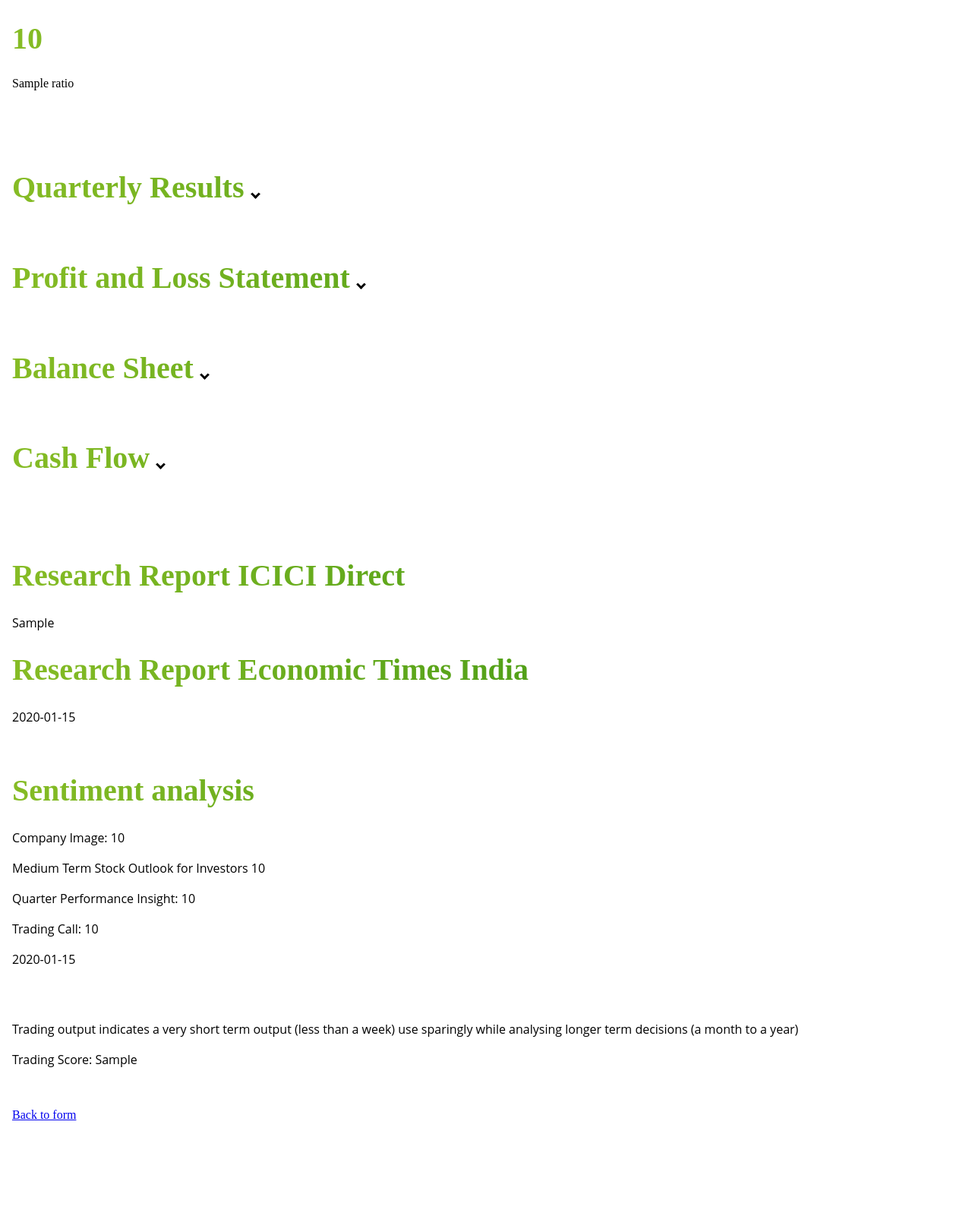
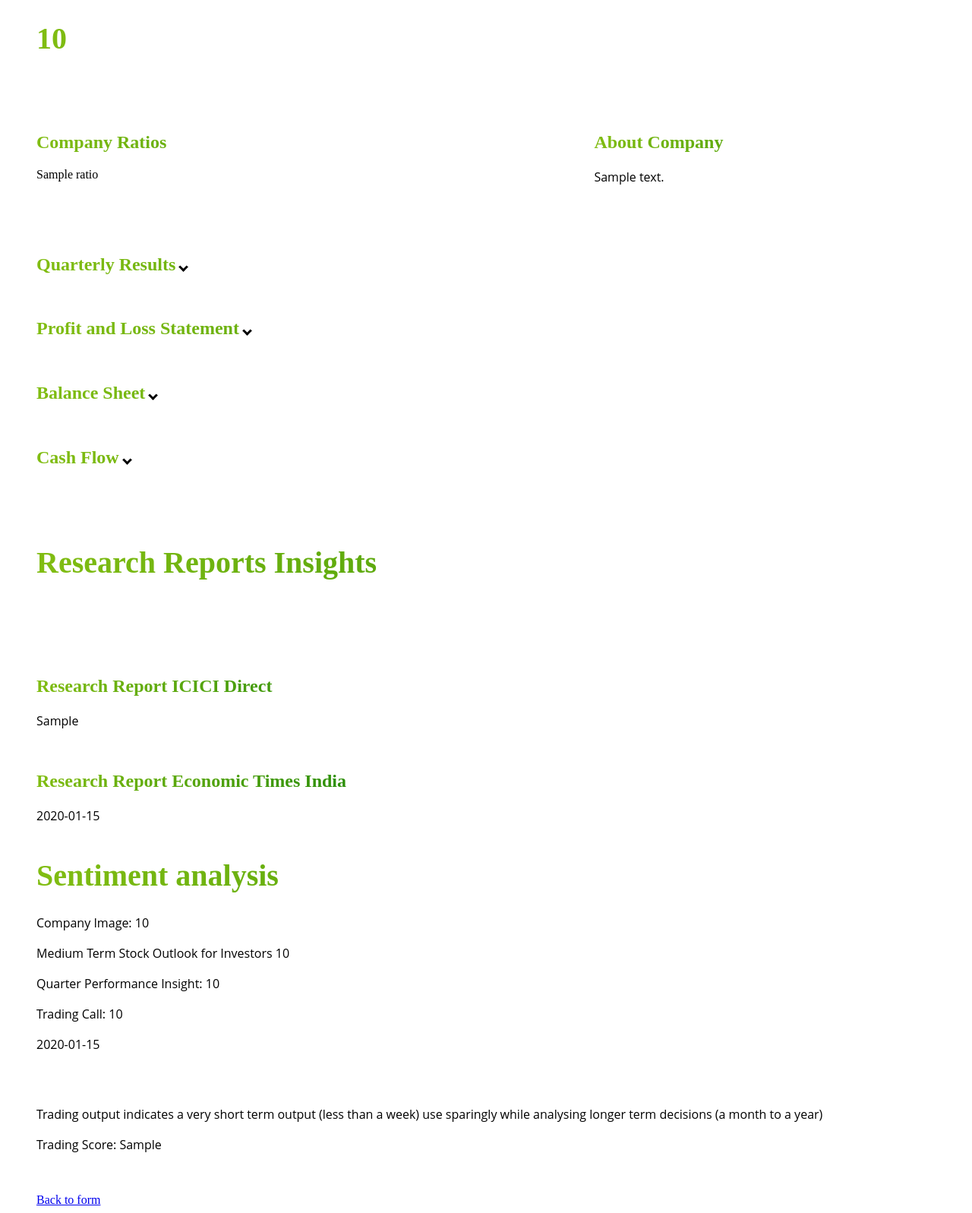
Before and after one commit to RazerP4antom/finalYearProject, a Flask app: template templates/stock_data.html in a window 1280 px wide. Shown: the whole page at 76% size. Before the commit the page ends 1475 px from the top, so only its background shows below. Run offline with Flask 3, Linux system fonts and the light colour scheme; the template is opened without the code that fills it: most values are stand-ins (such as "Sample title", 1, 10 or a date in 2020); some libraries are stand-ins or nearby versions.

Commit message:
ui update add about company info

```diff
--- a/app.py
+++ b/app.py
@@ -2,6 +2,7 @@
 from threading import Thread
 
 import csv
+from about import *
 from groww import *
 from icici import *
 from ecotimes import *
@@ -35,6 +36,7 @@
         if row['Company Name'] == stock_symbol:
             ticker = row['Ticker']
 
+    about= about_company(ticker)
     closing_chart = historical_closing_price(ticker)
     company_ratios = ratios(ticker)
     quaterly_results = quaterly_table(ticker)
@@ -57,6 +59,7 @@
 
     return render_template('stock_data.html',
                            stock_symbol = stock_symbol,
+                           about = about,
                            pie_chart=pie_chart,
                            research_data_icic=research_data_icic,
                            research_data_ecotimes = research_data_ecotimes,
--- a/groww.py
+++ b/groww.py
@@ -17,7 +17,11 @@
                                  hovertemplate='%{label}: ' + hover_text)])
     fig.update_layout(title={
         'text': "Groww Recommendation",
-        'font': {'size': 18}
+        'font': {'size': 18},
+        'x': 0.5,
+        'y': 0.9,
+        'xanchor': 'center',
+        'yanchor': 'top'
     })
 
     chart_json = json.dumps(fig, cls=plotly.utils.PlotlyJSONEncoder)
--- a/historical.py
+++ b/historical.py
@@ -12,11 +12,7 @@
     fig.add_trace(go.Scatter(x=df.index, y=df['Close'], mode='lines'))
     fig.update_layout(title={
         'text': "Historical Stock Price",
-        'font': {'size': 18},
-        'x': 0.5,
-        'y': 0.9,
-        'xanchor': 'center',
-        'yanchor': 'top'
+        'font': {'size': 18}
     })
     chart_json = json.dumps(fig, cls = plotly.utils.PlotlyJSONEncoder)
     return chart_json
--- a/static/css/style.css
+++ b/static/css/style.css
@@ -1,11 +1,33 @@
-body{
-    margin-left: 1rem;
+body {
+  margin-left: 1rem;
+  padding-left: 2rem;
+  overflow-x: hidden;
 }
 
-h1 {
+h1{
   font-size: 2.5rem;
   font-weight: 600;
+  background-image: linear-gradient(to left, #208806, #81bd12);
+  color: transparent;
+  width: 100%;
+  background-clip: text;
+  -webkit-background-clip: text;
+}
+
+/* h1 {
+  font-size: 1.5rem;
+  font-weight: 600;
   background-image: linear-gradient(to left, #26890d, #86bc25);
+  color: transparent;
+  width: 100%;
+  background-clip: text;
+  -webkit-background-clip: text;
+} */
+
+h2{
+  font-size: 1.5rem;
+  font-weight: 600;
+  background-image: linear-gradient(to left, #208806, #81bd12);
   color: transparent;
   width: 100%;
   background-clip: text;
@@ -31,13 +53,13 @@
   -webkit-transform: rotate(45deg);
 }
 
-.header:hover{
+.header:hover {
   cursor: pointer;
 }
 
-h4{
-    font-family: "Open Sans", sans-serif;
-    text-align: center;
+h4 {
+  font-family: "Open Sans", sans-serif;
+  text-align: center;
 }
 
 p {
@@ -47,8 +69,11 @@
   margin-bottom: 1em;
 }
 
-.list-container{
-    margin-bottom: 2rem;
+.list-container {
+  margin-top: 5rem;
+  margin-bottom: 2rem;
+  display: flex;
+  justify-content: space-between;
 }
 
 .list {
@@ -56,8 +81,16 @@
   flex-wrap: wrap;
   justify-content: space-between;
   list-style: none;
-  margin: 0;
+  width: 58%;
   padding: 0;
+}
+
+.ratio{
+  flex-basis: 60%;
+}
+
+.about{
+  flex-basis: 40%;
 }
 
 .list li {
@@ -246,3 +279,32 @@
     content: none;
   }
 }
+
+.container {
+  display: flex;
+  justify-content: space-between;
+  align-items: flex-start;
+}
+
+.research_report {
+  margin-top: 5rem;
+  width: 38%;
+}
+
+#pie-chart {
+  width: 58%;
+}
+
+@media screen and (max-width: 768px) {
+  .container {
+      flex-wrap: wrap;
+  }
+
+  .research-reports {
+      width: 100%;
+  }
+
+  #pie-chart {
+      width: 100%;
+  }
+}
--- a/templates/index.html
+++ b/templates/index.html
@@ -11,7 +11,7 @@
     />
   </head>
   <body>
-    <h1>Get Stock Data</h1>
+    <h1 class="title_heading">Get Stock Data</h1>
     <form method="POST" action="{{ url_for('get_stock_data_route') }}">
       <label for="stock_symbol">Enter Company Name:</label>
       <input
--- a/templates/stock_data.html
+++ b/templates/stock_data.html
@@ -8,16 +8,22 @@
     <script src="https://code.jquery.com/jquery-3.6.0.min.js"></script>
   </head>
   <body>
-    <h1>{{ stock_symbol }}</h1>
+    <h1 class="title_heading">{{ stock_symbol }}</h1>
     <div class="list-container">
+      <div class="ratio">
+        <h2>Company Ratios</h2>
         <ul class="list">
           {% for ratio in company_ratios %}
           <li>{{ ratio }}</li>
           {% endfor %}
         </ul>
       </div>
+      <div class="about">
+        <h2>About Company</h2>
+        <p>{{ about }}</p>
+      </div>
+    </div>
 
-    <br />
     <div id="chart"></div>
     <script>
       var graphs = {{closing_chart | safe}};
@@ -25,9 +31,9 @@
     </script>
 
     <br />
-    <h1 class="quarterly-results-header" id="quarterly-results-header">
+    <h2 class="quarterly-results-header" id="quarterly-results-header">
       Quarterly Results <i class="arrow down"></i>
-    </h1>
+    </h2>
 
     <div id="quarterly-results-content" style="display: none">
       {{ quaterly_results | safe }}
@@ -35,9 +41,9 @@
     <script></script>
 
     <br />
-    <h1 class="profit-loss-header" id="profit-loss-header">
+    <h2 class="profit-loss-header" id="profit-loss-header">
       Profit and Loss Statement <i class="arrow down"></i>
-    </h1>
+    </h2>
 
     <div id="profit-loss-content" style="display: none">
       {{ profit_loss | safe }}
@@ -45,9 +51,9 @@
     <script></script>
 
     <br />
-    <h1 class="balance-sheet-header" id="balance-sheet-header">
+    <h2 class="balance-sheet-header" id="balance-sheet-header">
       Balance Sheet <i class="arrow down"></i>
-    </h1>
+    </h2>
 
     <div id="balance-sheet-content" style="display: none">
       {{ balance_sheet | safe }}
@@ -55,9 +61,9 @@
     <script></script>
 
     <br />
-    <h1 class="cash-flow-header" id="cash-flow-header">
+    <h2 class="cash-flow-header" id="cash-flow-header">
       Cash Flow <i class="arrow down"></i>
-    </h1>
+    </h2>
 
     <div id="cash-flow-content" style="display: none">
       {{ cash_flow | safe }}
@@ -72,21 +78,23 @@
     </script>
 
     <br /><br />
-    <h1>Research Report ICICI Direct</h1>
+
+    <h1>Research Reports Insights</h1>
+    <div class="container">
+      <div class="research_report">
+        <h2>Research Report ICICI Direct</h2>
         <p>{{ research_data_icic }}</p>
+        <br>
+        <h2>Research Report Economic Times India</h2>
+        <p>{{ research_data_ecotimes }}</p>
+      </div>
 
-    <h1>Research Report Economic Times India</h1>
-    <p>{{ research_data_ecotimes }}</p>
-
-    <br />
       <div id="pie-chart"></div>
       <script>
         var chart_json = {{ pie_chart | safe }};
         Plotly.plot('pie-chart',chart_json,{});
       </script>
-
-
-
+    </div>
 
     <h1>Sentiment analysis</h1>
     <p>Company Image: {{ score_a }}</p>
@@ -94,9 +102,11 @@
     <p>Quarter Performance Insight: {{ score_c }}</p>
     <p>Trading Call: {{ score_d }}</p>
     <p>{{ sentiment_output }}</p>
-    <br><br>
-    <p>Trading output indicates a very short term output (less than a week) use sparingly while
-        analysing longer term decisions (a month to a year)</p>
+    <br /><br />
+    <p>
+      Trading output indicates a very short term output (less than a week) use
+      sparingly while analysing longer term decisions (a month to a year)
+    </p>
     <p>Trading Score: {{ trading_output }}</p>
 
     <br /><br />
```
Also changed, not shown: about.py (added, +21 -0 lines). Lines whose indentation alone changed are shown as unchanged.
